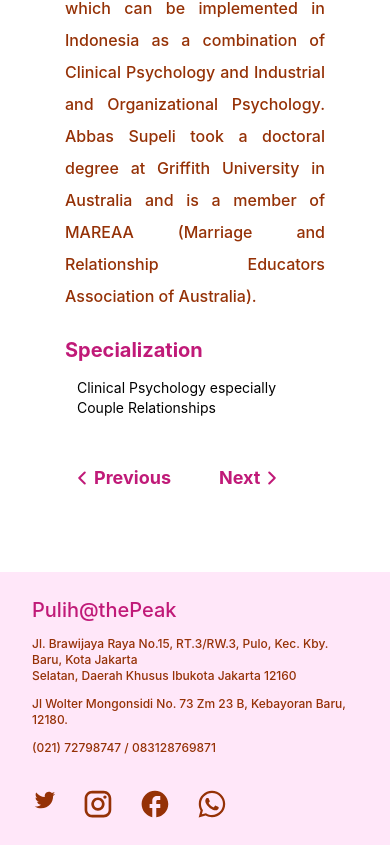
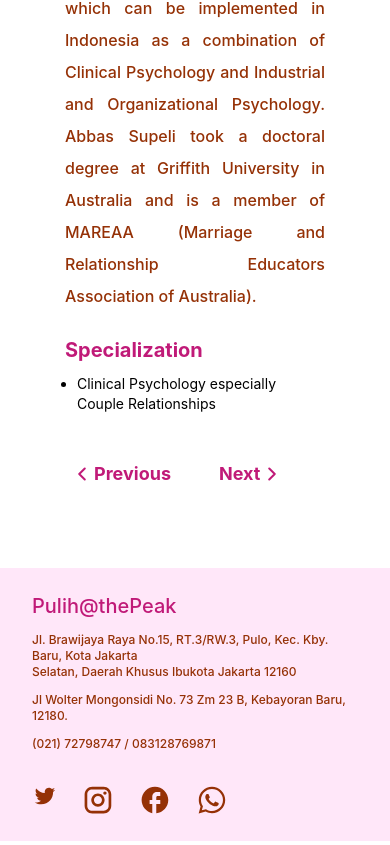
Before and after one commit to githubnyathoni/pulih-app, a React (Create React App) app: page /psychologist/abas-supeli in a window 390 px wide. Shown: the part 1047-1892 px from the top of the page. Built offline with nearby package versions, Linux system fonts and the light colour scheme.

Commit message:
psychologist practioner detail skills into bullet list

```diff
--- a/src/pages/PractionerDetail.jsx
+++ b/src/pages/PractionerDetail.jsx
@@ -31,18 +31,18 @@
             {translatedPractioner.profile}
           </p>
           <h2 className="text-primary text-xl font-bold mt-6">Spesialisasi</h2>
-          <div className="mt-2">
+          <ul className="mt-2 lg:ml-0 ml-2 list-disc">
             {
               translatedPractioner.skills.map((skill) => (
-                <div
+                <li
                   key={skill}
-                  className="inline-block m-1 rounded-full border border-rose-700 text-sm px-2 py-0.5"
+                  className="lg:inline-block m-1 rounded-full border border-rose-700 text-sm lg:px-2 py-0.5"
                 >
                   {skill}
-                </div>
+                </li>
               ))
             }
-          </div>
+          </ul>
         </div>
       </div>
       <div className="flex justify-center gap-4 items-center mt-20">
--- a/src/pages/PsychologistDetail.jsx
+++ b/src/pages/PsychologistDetail.jsx
@@ -31,18 +31,18 @@
             {psycholog.profile}
           </p>
           <h2 className="text-primary text-xl font-bold mt-6">{t('psychological.specialization')}</h2>
-          <div className="mt-2">
+          <ul className="mt-2 lg:ml-0 ml-2 list-disc">
             {
               psycholog.skills.map((skill) => (
-                <div
+                <li
                   key={skill}
-                  className="inline-block m-1 rounded-full lg:border lg:border-rose-700 text-sm px-2 py-0.5"
+                  className="lg:inline-block m-1 rounded-full lg:border lg:border-rose-700 text-sm lg:px-2 py-0.5"
                 >
                   {skill}
-                </div>
+                </li>
               ))
             }
-          </div>
+          </ul>
         </div>
       </div>
       <div className="flex justify-center gap-12 items-center lg:mt-20 mt-10">
```
